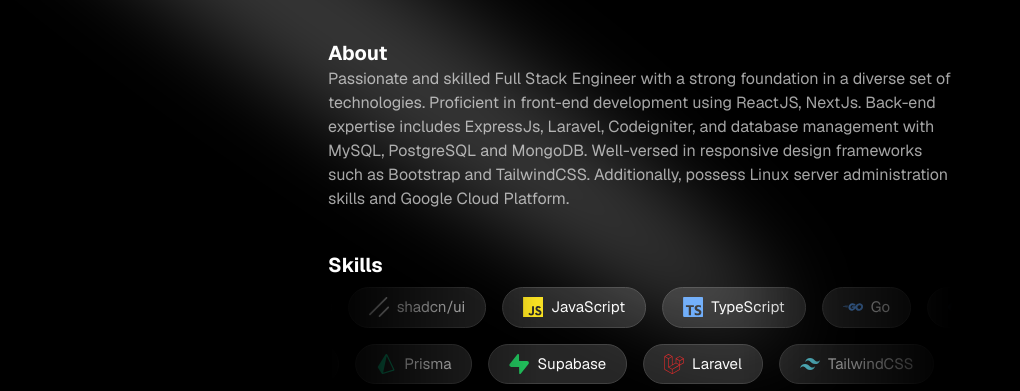
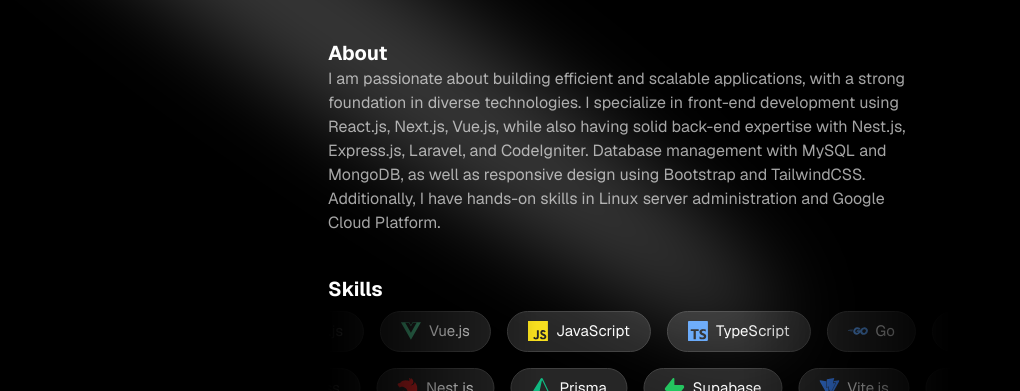
Before and after one commit to asyarbre/personal-website-v2, a Next.js app: page / in a window 1280 px wide. Shown: the part 209-600 px from the top of the page, without its empty margins (0-1020 px from the left). Built offline with nearby package versions, Linux system fonts and the light colour scheme; no server answers.

Commit message:
feat(resume): update summary for clarity and add new tech stacks

```diff
--- a/src/data/resume.tsx
+++ b/src/data/resume.tsx
@@ -11,7 +11,7 @@
   description:
     "An online portfolio by Asya'ri. Showcase of my projects, skills, and some information about me.",
   summary:
-    'Passionate and skilled Full Stack Engineer with a strong foundation in a diverse set of technologies. Proficient in front-end development using ReactJS, NextJs. Back-end expertise includes ExpressJs, Laravel, Codeigniter, and database management with MySQL, PostgreSQL and MongoDB. Well-versed in responsive design frameworks such as Bootstrap and TailwindCSS. Additionally, possess Linux server administration skills and Google Cloud Platform.',
+    'I am passionate about building efficient and scalable applications, with a strong foundation in diverse technologies. I specialize in front-end development using React.js, Next.js, Vue.js, while also having solid back-end expertise with Nest.js, Express.js, Laravel, and CodeIgniter. Database management with MySQL and MongoDB, as well as responsive design using Bootstrap and TailwindCSS. Additionally, I have hands-on skills in Linux server administration and Google Cloud Platform.',
   avatarUrl: '/me.jpg',
   navbar: [
     { href: '/', icon: HomeIcon, label: 'Home' },
--- a/src/data/stacks.tsx
+++ b/src/data/stacks.tsx
@@ -1,4 +1,5 @@
 import { JSX } from 'react';
+import { FaJava } from 'react-icons/fa6';
 import {
   SiCss3,
   SiDocker,
@@ -22,6 +23,7 @@
   SiTailwindcss,
   SiTypescript,
   SiVite,
+  SiVuedotjs,
 } from 'react-icons/si';
 
 export type stacksProps = {
@@ -36,10 +38,12 @@
   TypeScript: <SiTypescript size={iconSize} color="#60A5FA" />, // blue-400
   Go: <SiGo size={iconSize} color="#60A5FA" />, // blue-400
   PHP: <SiPhp size={iconSize} color="#60A5FA" />, // blue-400
+  Java: <FaJava size={iconSize} color="#60A5FA" />, // blue-400
 
   // Frontend Frameworks
   'Next.js': <SiNextdotjs size={iconSize} />,
   'React.js': <SiReact size={iconSize} color="#0EA5E9" />, // sky-500
+  'Vue.js': <SiVuedotjs size={iconSize} color="#4FC08D" />, // green-500
   'Vite.js': <SiVite size={iconSize} color="#3B82F6" />, // blue-500
 
   // Frontend Library
```
